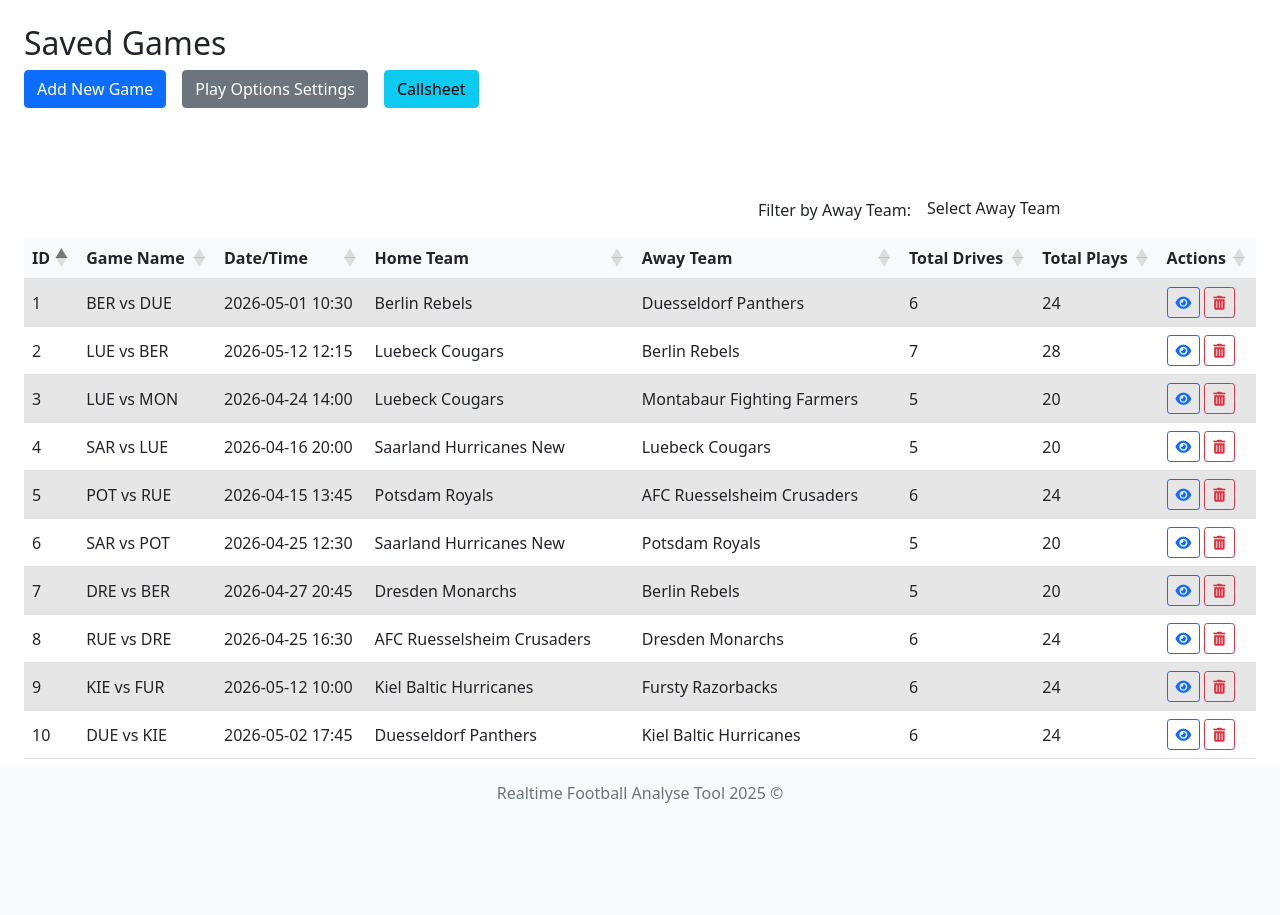
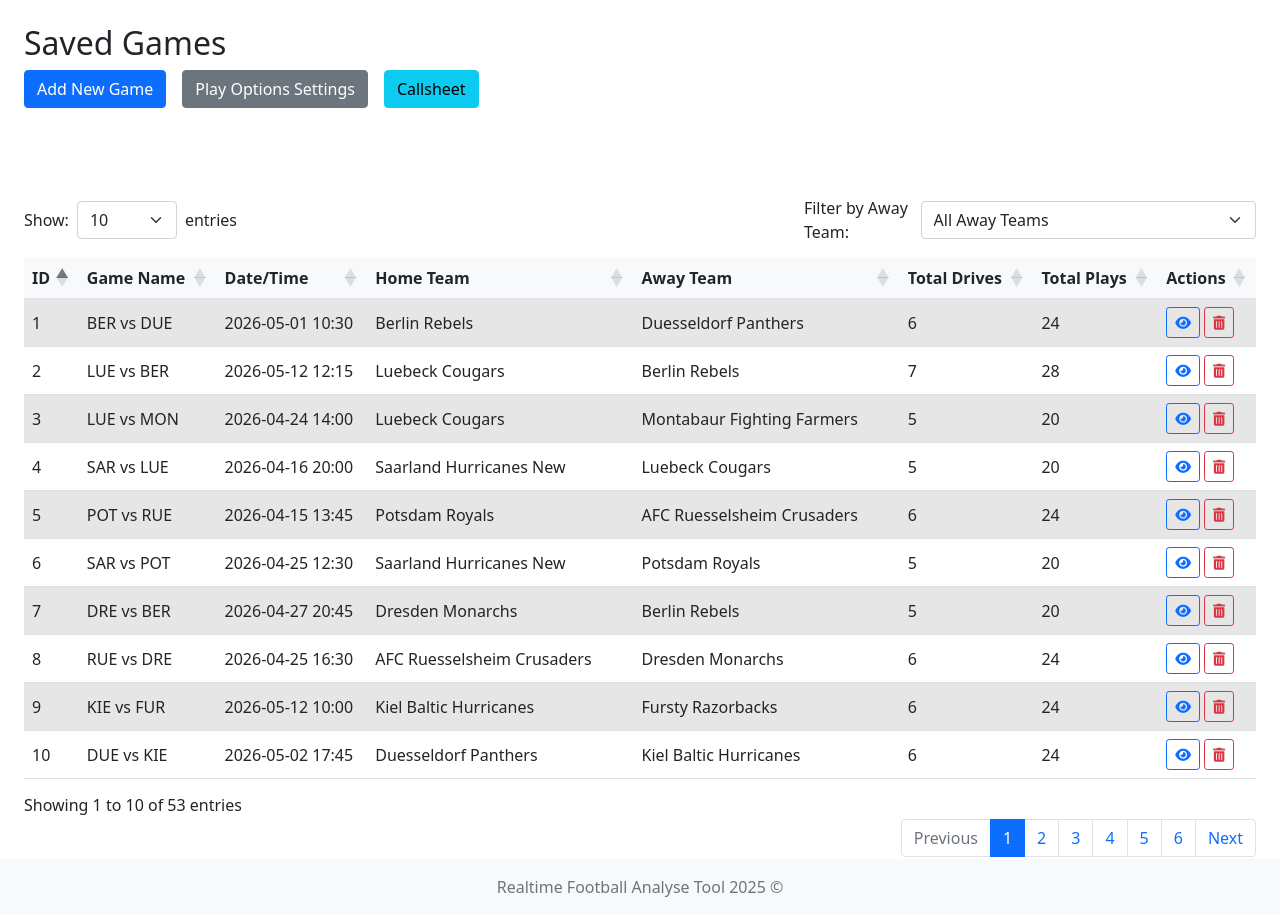
Before and after one commit to louayhentati/american_football, a Flask app: page /games in a window 1280 px wide. Shown: the part 54-969 px from the top of the page. Before the commit the page ends 857 px from the top, so only its background shows below. Run offline with Flask 3, Linux system fonts and the light colour scheme; a user stored in the database is signed in; lists and menus that the app fills with data are empty; some libraries are stand-ins or nearby versions.

Commit message:
fix game table when more than 10 game, only 10 games displayed

```diff
--- a/app/templates/game/game_options.html
+++ b/app/templates/game/game_options.html
@@ -2,7 +2,6 @@
 {% block title %}Game Options{% endblock %}
 
 {% block content %}
-
 <div class="row mb-3">
     <div class="col">
         <h2>Saved Games</h2>
@@ -14,10 +13,24 @@
     </div>
 </div>
 
-    <!-- Table and Right-Aligned Filter -->
+<!-- Filter and Show dropdowns -->
 <div class="my-table-wrapper">
-        <div class="d-flex mb-2">
-            <div class="ms-auto d-flex align-items-center gap-2">
+    <div class="d-flex justify-content-between mb-2">
+        <!-- Show dropdown (left) -->
+        <div class="d-flex align-items-center gap-2">
+            <label for="showEntries" class="form-label mb-0">Show:</label>
+            <select id="showEntries" class="form-select" style="min-width: 100px;">
+                <option value="5">5</option>
+                <option value="10" selected>10</option>
+                <option value="25">25</option>
+                <option value="50">50</option>
+                <option value="100">100</option>
+            </select>
+            <span class="mb-0">entries</span>
+        </div>
+
+        <!-- Filter by Away Team (right) -->
+        <div class="d-flex align-items-center gap-2">
             <label for="awayTeamFilter" class="form-label mb-0">Filter by Away Team:</label>
             <select id="awayTeamFilter" class="form-select" style="min-width: 250px;">
                 <option value="">All Away Teams</option>
@@ -30,8 +43,9 @@
         </div>
     </div>
 
-        <div class="table-responsive">
-            <table id="gamesTable" class="table table-striped align-middle mb-0">
+    <!-- Table -->
+    <div class="table-responsive" style="overflow-x: auto;">
+        <table id="gamesTable" class="table table-striped align-middle nowrap w-100">
             <thead>
                 <tr>
                     <th>ID</th>
@@ -41,7 +55,7 @@
                     <th>Away Team</th>
                     <th>Total Drives</th>
                     <th>Total Plays</th>
-                    <th>Actions</th>
+                    <th class="text-nowrap">Actions</th>
                 </tr>
             </thead>
             <tbody>
@@ -50,5 +64,41 @@
         </table>
     </div>
 </div>
-    <script src="{{ url_for('static', filename='js/game/games_table_filter.js') }}"></script>
+
+<!-- Scripts -->
+{% block scripts %}
+<script>
+    document.addEventListener('DOMContentLoaded', function () {
+        // Fix for DataTables reinitialization warning
+        if ($.fn.DataTable.isDataTable('#gamesTable')) {
+            $('#gamesTable').DataTable().destroy();
+        }
+
+        // Initialize DataTable
+        var table = $('#gamesTable').DataTable({
+            scrollX: true,
+            fixedColumns: {
+                rightColumns: 1
+            },
+
+            pageLength: 10,
+            lengthMenu: [5, 10, 25, 50, 100],
+            language: {
+                lengthMenu: "Show _MENU_ entries"
+            },
+            dom: 'tip' // Remove default length menu
+        });
+
+        // Custom show entries dropdown
+        $('#showEntries').on('change', function() {
+            table.page.len(this.value).draw();
+        });
+
+        // Away Team Filter
+        $('#awayTeamFilter').on('change', function() {
+            table.column(4).search(this.value).draw();
+        });
+    });
+</script>
 {% endblock %}
+{% endblock %}
--- a/app/templates/system/base.html
+++ b/app/templates/system/base.html
@@ -19,6 +19,7 @@
     <link href="https://cdn.jsdelivr.net/npm/select2-bootstrap-5-theme@1.3.0/dist/select2-bootstrap-5-theme.min.css"
           rel="stylesheet"/>
     <link href="https://cdn.datatables.net/1.13.6/css/dataTables.bootstrap5.min.css" rel="stylesheet"/>
+    <link rel="stylesheet" href="https://cdn.datatables.net/fixedcolumns/4.3.0/css/fixedColumns.bootstrap5.min.css">
 
     <!-- Custom Styles -->
     <link rel="stylesheet" href="{{ url_for('static', filename='styles.css') }}"/>
@@ -134,6 +135,7 @@
 <script src="https://cdn.jsdelivr.net/npm/select2@4.1.0-rc.0/dist/js/select2.min.js" defer></script>
 <script src="https://cdn.datatables.net/1.13.6/js/jquery.dataTables.min.js" defer></script>
 <script src="https://cdn.datatables.net/1.13.6/js/dataTables.bootstrap5.min.js" defer></script>
+<script src="https://cdn.datatables.net/fixedcolumns/4.3.0/js/dataTables.fixedColumns.min.js"></script>
 
 <!-- Flash Toast Auto Display -->
 <script>
--- a/app/templates/team/show_teams.html
+++ b/app/templates/team/show_teams.html
@@ -15,7 +15,7 @@
             <i class="bi bi-arrow-left-circle"></i> Back to Settings
         </a>
         {% if current_user.role == 'admin' %}
-            <a href="{{ url_for('team.create_team') }}" class="btn btn-sm btn-primary">
+            <a href="{{ url_for('team.choose_creation_method') }}" class="btn btn-sm btn-primary">
                 <i class="bi bi-plus-circle"></i> Create Team
             </a>
         {% endif %}
```
Lines whose indentation alone changed are shown as unchanged.
